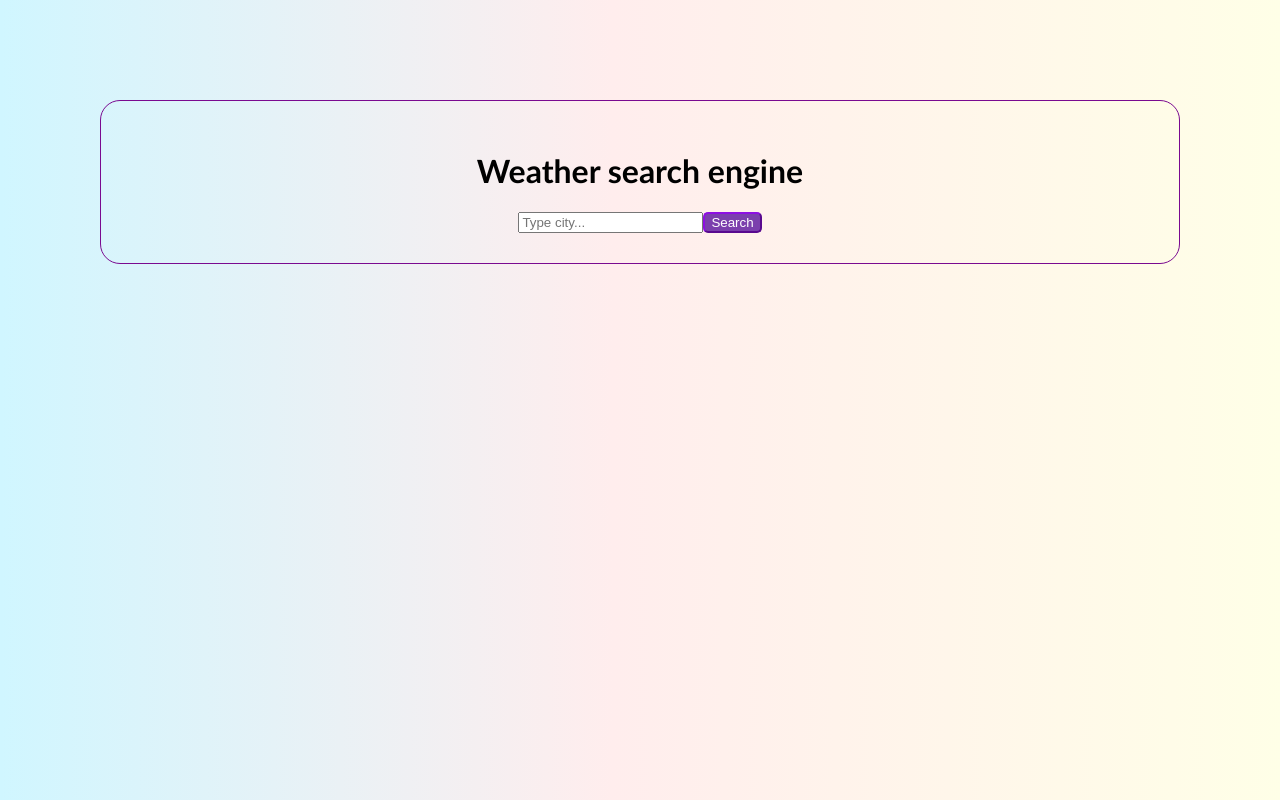
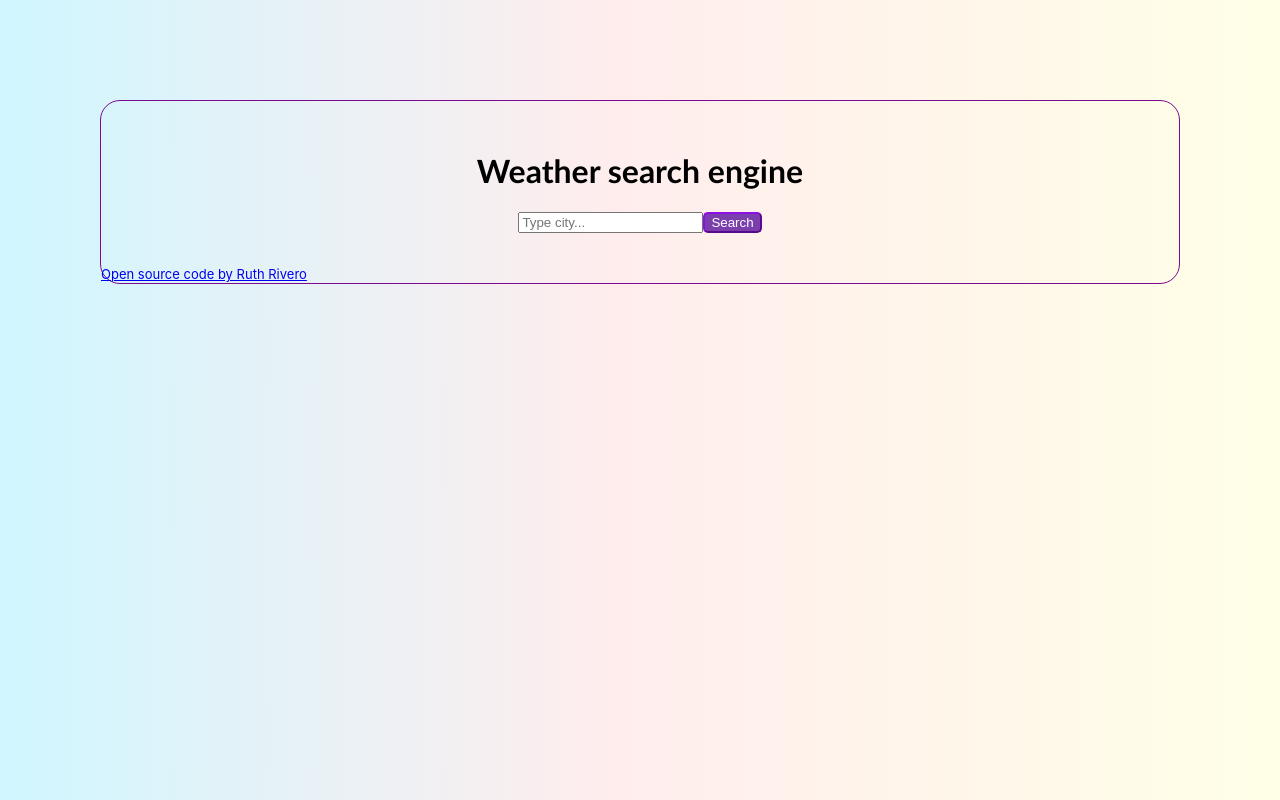
Before and after one commit to RuthRivero/ReactWeatherApp, a React (Create React App) app: page / in a window 1280 px wide. Built offline with nearby package versions, Linux system fonts and the light colour scheme.

Commit message:
add link

```diff
--- a/src/App.css
+++ b/src/App.css
@@ -49,3 +49,8 @@ p {
   display: flex;
   justify-content: center;
 }
+
+a {
+  font-size: small;
+  text-align: center;
+}
--- a/src/App.js
+++ b/src/App.js
@@ -6,6 +6,9 @@ function App() {
     <div className="container">
       <h1>Weather search engine</h1>
       <SearchWeather />
+      <a href="https://github.com/RuthRivero/ReactWeatherApp">
+        Open source code by Ruth Rivero
+      </a>
     </div>
   );
 }
```
